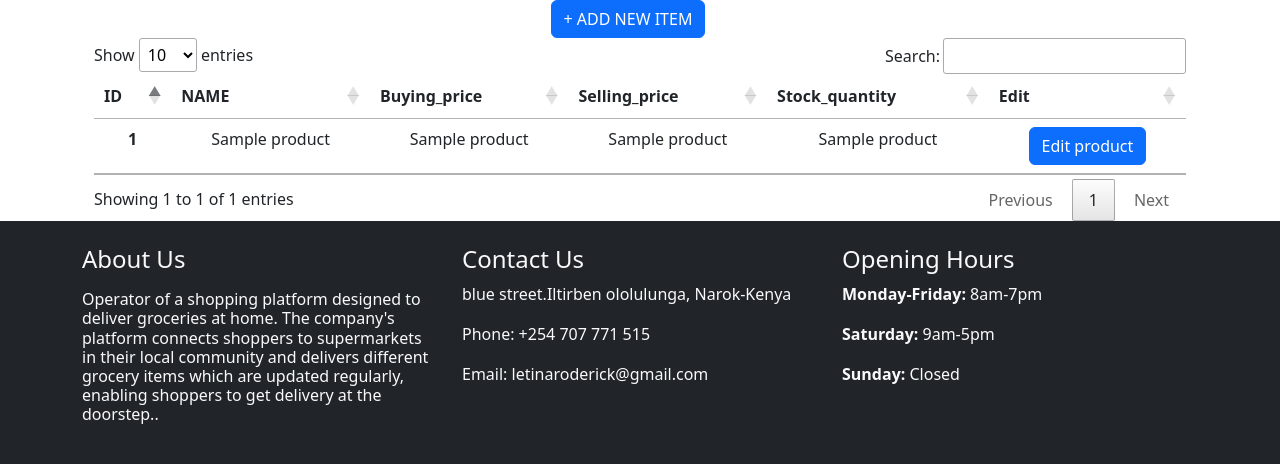
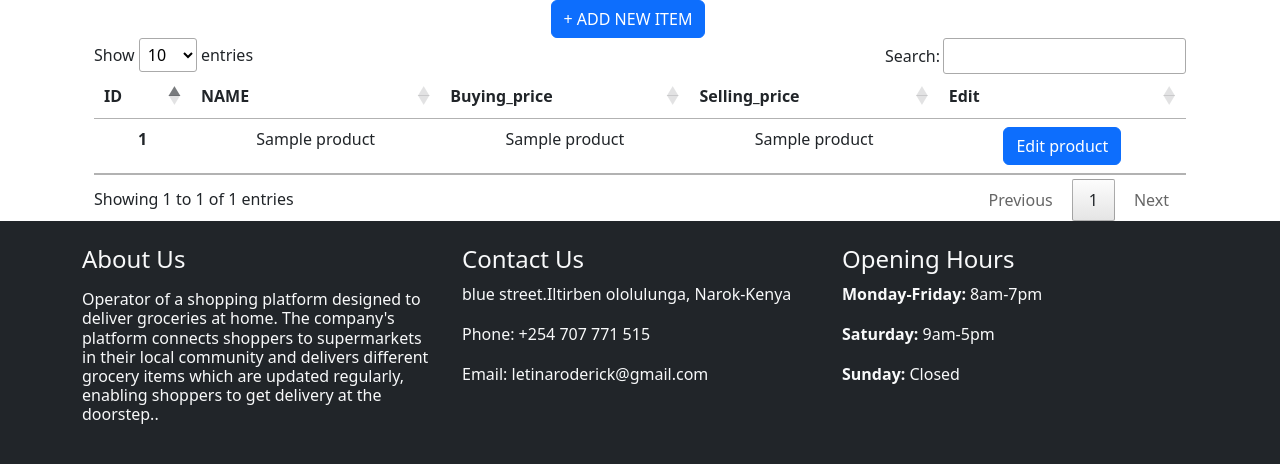
Before and after one commit to letinarodric22/salessystem, a Flask app: page /products in a window 1280 px wide. Shown: the part 72-536 px from the top of the page. Run offline with Flask 3, Linux system fonts and the light colour scheme; a database or web service that is not in the repository returns one stand-in record (values such as "Sample title"); some libraries are stand-ins or nearby versions.

Commit message:
stock table added

```diff
--- a/main.py
+++ b/main.py
@@ -26,6 +26,7 @@ def home1():
 @app.route("/products")
 def products():
    prods = fetch_data("products")
+   print(prods)
    return render_template('products.html', prods=prods)
 
 
@@ -44,6 +45,7 @@ def addproducts():
       products=(name,buying_price,selling_price,stock_quantity)
       insert_products(products)
       return redirect("/products")
+
 
 @app.route('/editproduct', methods=["POST", "GET"])
 def editproducts():
@@ -86,6 +88,7 @@ def stock():
    stock = fetch_data("stock")
    prods= fetch_data("products")
    return render_template('stock.html', stock=stock, prods=prods)
+
 
 @app.route('/addstock', methods=["POST"])
 def addstock():
@@ -157,10 +160,6 @@ def adduser():
 
 
 
-
-
-
-
 @app.route('/login', methods=["POST", "GET"])
 def login():
     error2 = None
--- a/pgfunc.py
+++ b/pgfunc.py
@@ -31,7 +31,7 @@ def update_products(vs):
         buying_price = vs[2]
         selling_price = vs[3]
         q = "UPDATE products SET name = %s, buying_price = %s, selling_price = %s WHERE id = %s"
-        cur.execute(q, (id,name, buying_price, selling_price))
+        cur.execute(q, (name, buying_price, selling_price,id))
         conn.commit()
         return q
 
--- a/templates/products.html
+++ b/templates/products.html
@@ -91,7 +91,7 @@
                             <th scope="col">NAME</th>
                             <th scope="col">Buying_price</th>
                             <th scope="col">Selling_price</th>
-                            <th scope="col">Stock_quantity</th>
+                            <!-- <th scope="col">Stock_quantity</th> -->
                             <th scope="col">Edit</th>
                         </tr>
                     </thead>
@@ -102,7 +102,7 @@
                             <td>{{ p[1] }}</td>
                             <td>{{ p[2] }}</td>
                             <td>{{ p[3] }}</td>
-                            <td>{{ p[4] }}</td>
+                            <!-- <td>{{ p[4] }}</td> -->
                             <td>
                                 <!-- Button trigger modal -->
                                 <button type="button" class="btn btn-primary" data-bs-toggle="modal"
--- a/templates/stock.html
+++ b/templates/stock.html
@@ -38,7 +38,7 @@
 
                             <form action="/addstock" method="POST">
 
-                                <!-- <label for="fname">product_id:</label><br> -->
+
                                 <select name="pid" id="product">
                                     <option value="">Select a product</option>
                                     {% for p in prods %}
@@ -47,8 +47,6 @@
                                   </select><br><br>
                                 <label for="lname">quantity:</label>
                                 <input type="text" id="lname" name="quantity"><br><br>
-
-
 
                                 <button type="submit" class="btn btn-primary">Submit</button><br>
                             </form>
```
